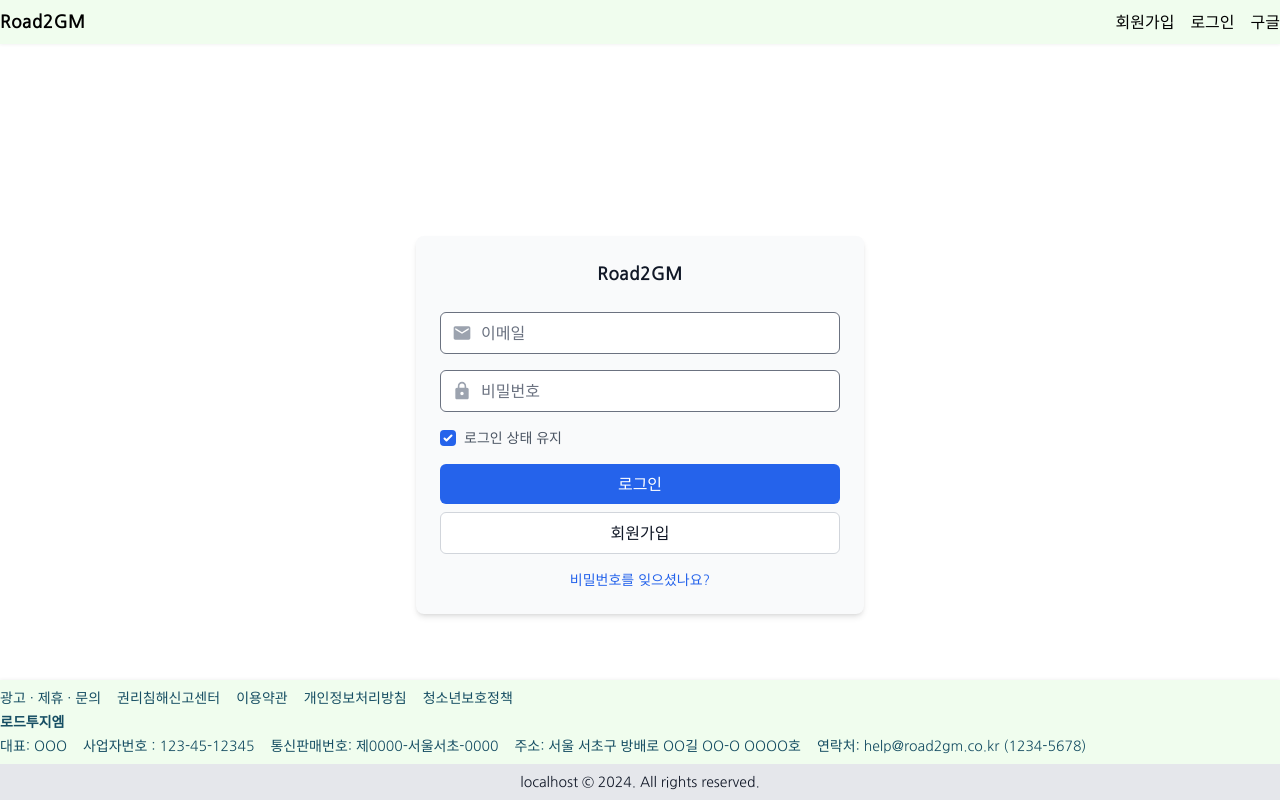
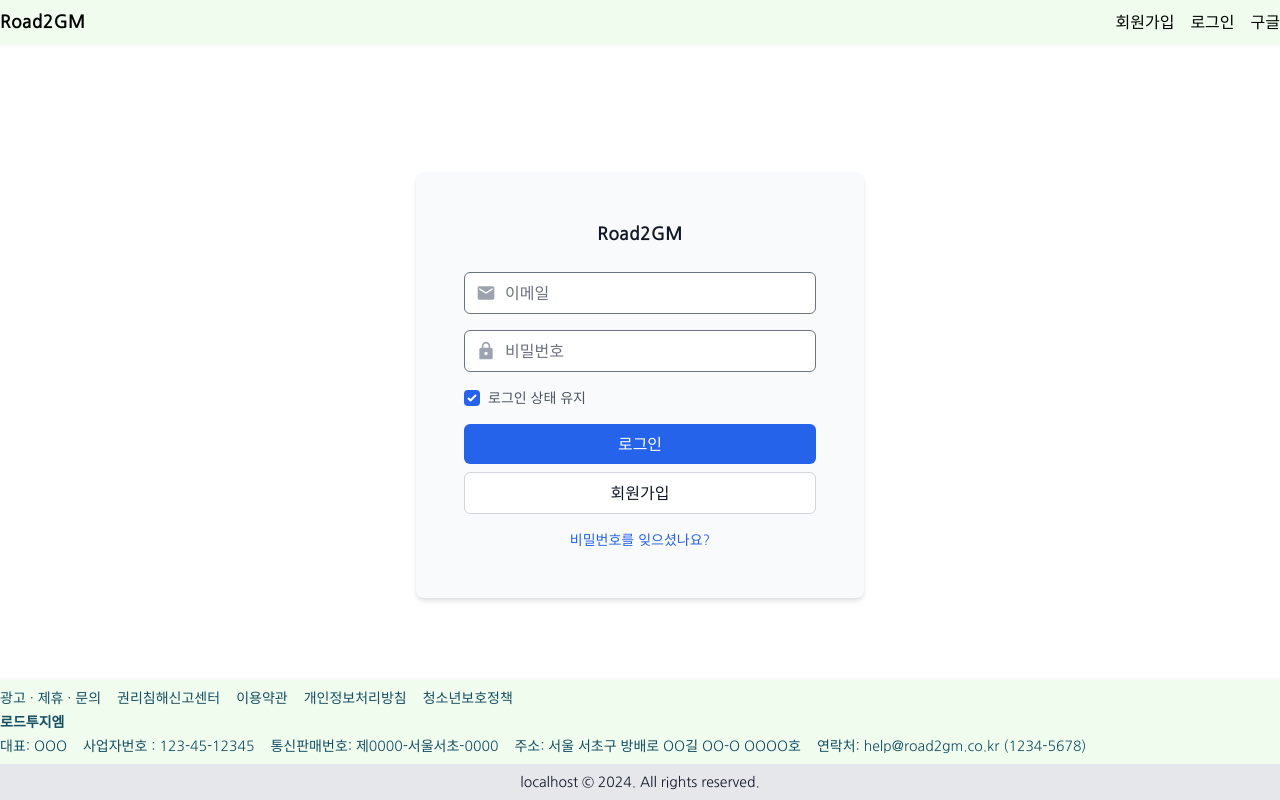
Before and after one commit to mairoo/road2gm-react, a React app: page /auth/login in a window 1280 px wide. Built offline with nearby package versions, Linux system fonts and the light colour scheme.

Commit message:
ContentLayout.tsx

```diff
--- a/src/layouts/HomeLayout.tsx
+++ b/src/layouts/HomeLayout.tsx
@@ -45,7 +45,7 @@ const HomeLayout = () => {
     <>
       <Road2GMHeader />
       <Main>
-        <ContainerFixed className="flex flex-col flex-grow">
+        <ContainerFixed>
           <Outlet />
         </ContainerFixed>
       </Main>
--- a/src/pages/auth/LoginPage.tsx
+++ b/src/pages/auth/LoginPage.tsx
@@ -4,6 +4,7 @@ import { MdEmail, MdLock } from "react-icons/md";
 import { useSignInMutation } from "../../store/apis/authApi";
 import { useAppDispatch, useAppSelector } from "../../store/hooks";
 import { setCredentials } from "../../store/slices/authSlice";
+import ContentLayout from '../../widgets/ContentLayout';
 
 const LoginPage = () => {
   // 1. react-router-dom 훅
@@ -47,10 +48,10 @@ const LoginPage = () => {
 
   // 12. 메인 컴포넌트 렌더링 반환
   return (
-    <div className="mt-0 md:mt-[15%]">
+    <ContentLayout position="top" align="center">
       <div className="flex justify-center">
         <div className="w-full max-w-md bg-gray-50 rounded-lg shadow-md">
-          <div className="p-6">
+          <div className="p-12">
             <div className="space-y-1 mb-6">
               <h2 className="text-lg font-bold text-center text-gray-900">
                 Road2GM
@@ -131,7 +132,7 @@ const LoginPage = () => {
           </div>
         </div>
       </div>
-    </div>
+    </ContentLayout>
   );
 };
 
--- a/src/pages/auth/LogoutPage.tsx
+++ b/src/pages/auth/LogoutPage.tsx
@@ -4,6 +4,7 @@ import { useLocation, useNavigate } from "react-router-dom";
 import { useSignOutMutation } from "../../store/apis/authApi";
 import { useAppDispatch } from "../../store/hooks";
 import { logout } from "../../store/slices/authSlice";
+import ContentLayout from "../../widgets/ContentLayout";
 
 const LogoutPage = () => {
   const navigate = useNavigate();
@@ -25,13 +26,7 @@ const LogoutPage = () => {
   };
 
   return (
-    // 1. h-full: 부모 높이만큼 높이 차지
-    // 2. flex, justify-center: 가로 중앙 정렬
-    // 3. items-center: 세로 중앙 정렬
-    // 4. mt-0: 모바일에서 상단 여백 없음
-    // 5. md:mt-[15%]: 태블릿/데스크톱에서 상단 여백 15%
-
-    <div className="flex flex-col flex-grow justify-center items-center py-4">
+    <ContentLayout position="top" align="center">
       <div className="w-full max-w-md bg-white rounded-lg shadow-lg border border-gray-200">
         {/* Header */}
         <div className="p-4 border-b border-gray-200">
@@ -62,7 +57,7 @@ const LogoutPage = () => {
           </button>
         </div>
       </div>
-    </div>
+    </ContentLayout>
   );
 };
 
--- a/src/routes/BrowserRouter.tsx
+++ b/src/routes/BrowserRouter.tsx
@@ -5,6 +5,7 @@ import BookLayout from "../layouts/BookLayout";
 import HomeLayout from "../layouts/HomeLayout";
 import RootLayout from "../layouts/RootLayout";
 import LoginPage from "../pages/auth/LoginPage";
+import LogoutPage from "../pages/auth/LogoutPage";
 import Oauth2RedirectPage from "../pages/auth/Oauth2RedirectPage";
 import BookPage from "../pages/book";
 import BookDetailPage from "../pages/book/[id]";
@@ -12,6 +13,7 @@ import BookPageDetailPage from "../pages/book/page/[id]";
 import ErrorPage from "../pages/ErrorPage";
 import HomePage from "../pages/HomePage";
 import GuestRoute from "./GuestRoute";
+import PrivateRoute from "./PrivateRoute";
 
 const BrowserRouter = createBrowserRouter([
   {
@@ -37,7 +39,7 @@ const BrowserRouter = createBrowserRouter([
       },
       {
         path: "/auth",
-        element: <BookLayout />,
+        element: <HomeLayout />,
         children: [
           {
             path: "login",
@@ -53,6 +55,14 @@ const BrowserRouter = createBrowserRouter([
               <GuestRoute>
                 <Oauth2RedirectPage />
               </GuestRoute>
+            ),
+          },
+          {
+            path: "logout",
+            element: (
+              <PrivateRoute>
+                <LogoutPage />
+              </PrivateRoute>
             ),
           },
         ],
--- /dev/null
+++ b/src/widgets/ContentLayout.tsx
@@ -0,0 +1,43 @@
+import className from "classnames";
+import React, { ReactNode } from "react";
+
+type LayoutPosition = "center" | "top" | "top-sm" | "top-lg";
+type Align = "left" | "center" | "right";
+
+interface LayoutProps {
+  children: ReactNode;
+  position?: LayoutPosition;
+  align?: Align;
+  className?: string;
+  isFullWidth?: boolean; // 추가 예시 prop
+}
+
+const ContentLayout = ({
+  children,
+  position = "top",
+  align = "left",
+  className: additionalClassName = "",
+  isFullWidth = false,
+}: LayoutProps) => {
+  const classes = className(
+    "flex flex-col", // 공통 클래스
+    {
+      // 위치에 따른 조건부 클래스
+      "py-4 px-2 md:pt-12 md:px-0": position === "top-sm",
+      "py-4 px-2 md:pt-32 md:px-0": position === "top",
+      "py-4 px-2 md:pt-64 md:px-0": position === "top-lg",
+
+      "items-start": align === "left",
+      "items-center": align === "center",
+      "items-end": align === "right",
+
+      // 추가 조건부 클래스 예시
+      "w-full": isFullWidth,
+    },
+    additionalClassName, // 외부에서 전달된 추가 클래스
+  );
+
+  return <div className={classes}>{children}</div>;
+};
+
+export default ContentLayout;
--- a/src/widgets/Main.tsx
+++ b/src/widgets/Main.tsx
@@ -7,7 +7,7 @@ const Main = ({
 }: {
   children?: ReactNode;
 } & ComponentPropsWithoutRef<"main">) => {
-  const classes = className(rest.className, "flex-grow flex flex-col");
+  const classes = className(rest.className, "flex-grow");
 
   return (
     <main {...rest} className={classes}>
```
